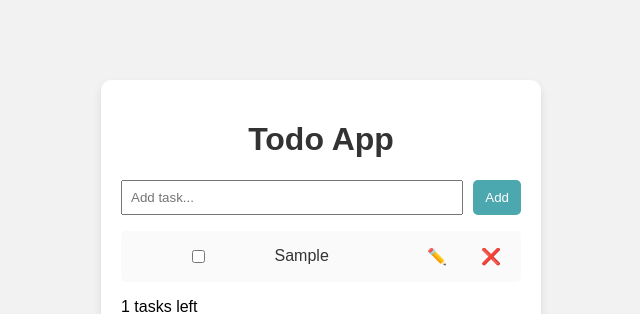
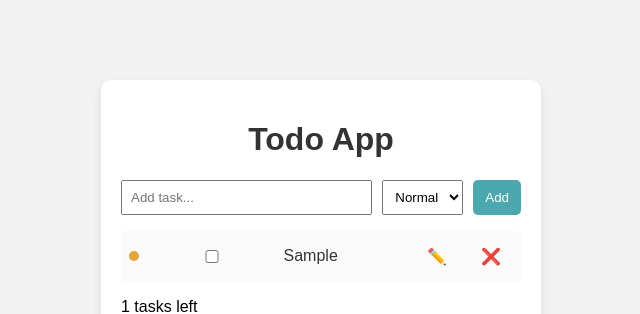
Before and after one commit to Arquid/todo-tasks, a React (Vite) app: page / in a window 1280 px wide. Both pictures are taken after typing "Sample" into the empty fields and a click on the button "Add". Shown: the top 314 px of the page, without its empty margins (319-959 px from the left). Built offline with nearby package versions, Linux system fonts and the light colour scheme.

Commit message:
Task priority added

```diff
--- a/src/App.css
+++ b/src/App.css
@@ -170,3 +170,26 @@ ul {
   color: #999;
   padding: 20px 0;
 }
+
+.input-row select {
+  padding: 8px;
+}
+
+.todo-label .priority-dot {
+  width: 10px;
+  height: 10px;
+  border-radius: 50%;
+  flex: 0 0 10px;
+}
+
+.priority-high {
+  background: #c0392b;
+}
+
+.priority-normal {
+  background: #e5a437;
+}
+
+.priority-low {
+  background: #7fb37f;
+}
--- a/src/App.jsx
+++ b/src/App.jsx
@@ -24,6 +24,9 @@ function App() {
   const [pendingDeleteId, setPendingDeleteId] = useState(null);
   const [pendingClearCompleted, setPendingClearCompleted] = useState(false);
   const [errorMessage, setErrorMessage] = useState("");
+  const [priority, setPriority] = useState("normal");
+
+  const PRIORITY_ORDER = { high: 0, normal: 1, low: 2};
 
   useEffect(() => {
     const timeoutId = setTimeout(() => {
@@ -50,11 +53,13 @@ function App() {
     const newTodo = {
       id: crypto.randomUUID(),
       text: trimmed,
-      completed: false
+      completed: false,
+      priority
     };
 
     setTodos([...todos, newTodo]);
     setInput("");
+    setPriority("normal");
 };
 
   const toggleTodo = (id) => {
@@ -99,11 +104,13 @@ function App() {
     setPendingDeleteId(null);
   }
 
-  const filteredTodos = todos.filter(todo => {
-    if (filter === "active") return !todo.completed;
-    if (filter === "completed") return todo.completed;
-    return true;
-  });
+  const filteredTodos = todos
+    .filter(todo => {
+      if (filter === "active") return !todo.completed;
+      if (filter === "completed") return todo.completed;
+      return true;
+    })
+    .sort((a, b) => PRIORITY_ORDER[a.priority] - PRIORITY_ORDER[b.priority]);
 
   const activeCount = todos.filter(todo => !todo.completed).length;
 
@@ -129,6 +136,8 @@ function App() {
           input={input}
           setInput={setInput}
           addTodo={addTodo}
+          priority={priority}
+          setPriority={setPriority}
         />
         <TodoList
           todos={filteredTodos}
--- a/src/components/TodoInput.jsx
+++ b/src/components/TodoInput.jsx
@@ -1,4 +1,4 @@
-function TodoInput({ input, setInput, addTodo }) {
+function TodoInput({ input, setInput, priority, setPriority, addTodo }) {
   return (
     <div className="input-row">
       <input
@@ -11,6 +11,15 @@ function TodoInput({ input, setInput, addTodo }) {
         }}
         placeholder="Add task..."
       />
+      <select
+        value={priority}
+        onChange={(e) => setPriority(e.target.value)}
+        aria-label="Task priority"
+      >
+        <option value="low">Low</option>
+        <option value="normal">Normal</option>
+        <option value="high">High</option>
+      </select>
       <button onClick={addTodo}>Add</button>
     </div>
   );
--- a/src/components/TodoItem.jsx
+++ b/src/components/TodoItem.jsx
@@ -22,6 +22,7 @@ function TodoItem({ todo, toggleTodo, deleteTodo, editTodo }) {
   return (
     <li className="todo-item">
       <label className="todo-label">
+        <span className={`priority-dot priority-${todo.priority || "normal"}`} aria-hidden="true" />
         <input
           type="checkbox"
           checked={todo.completed}
```
Also changed, not shown: 1 other file (tests, documents, lock files or other folders).
